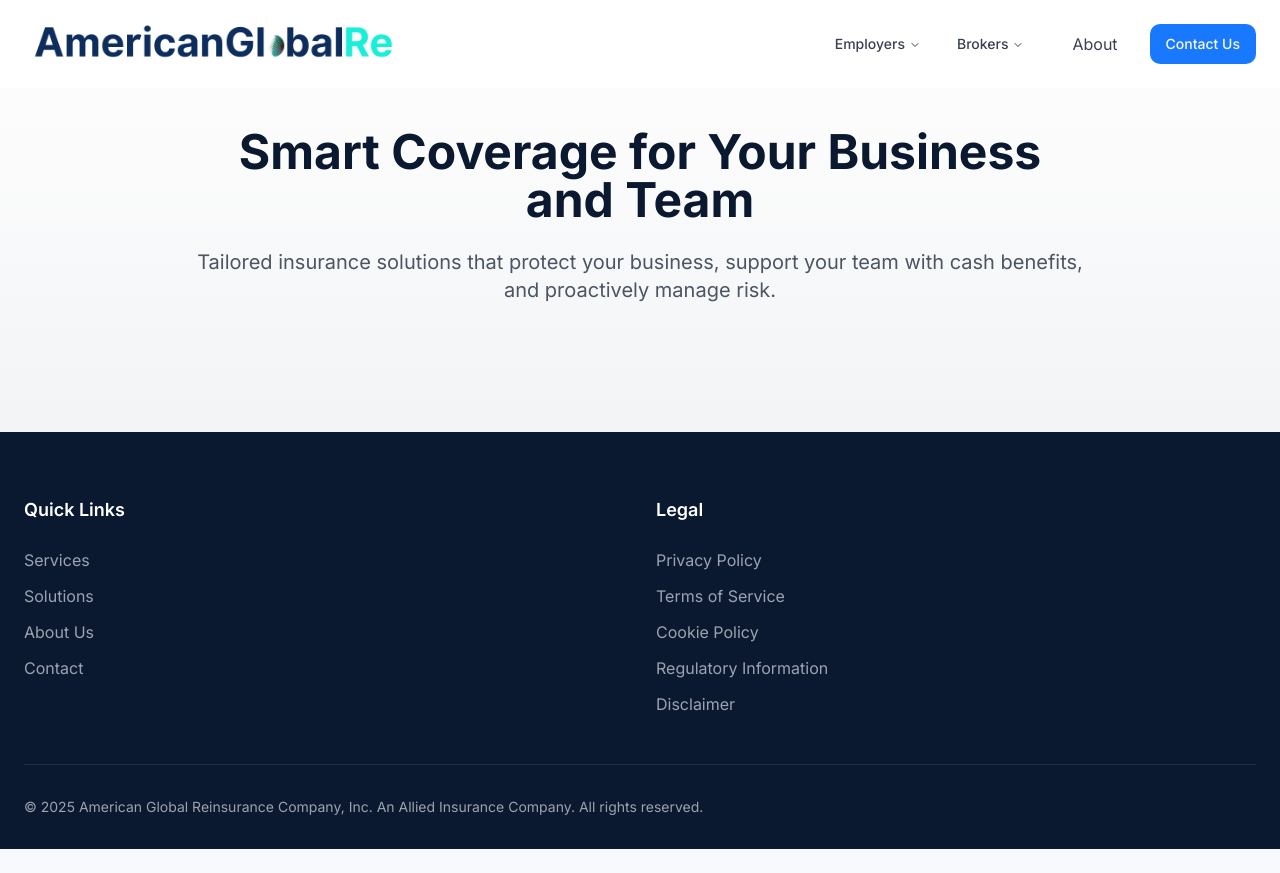
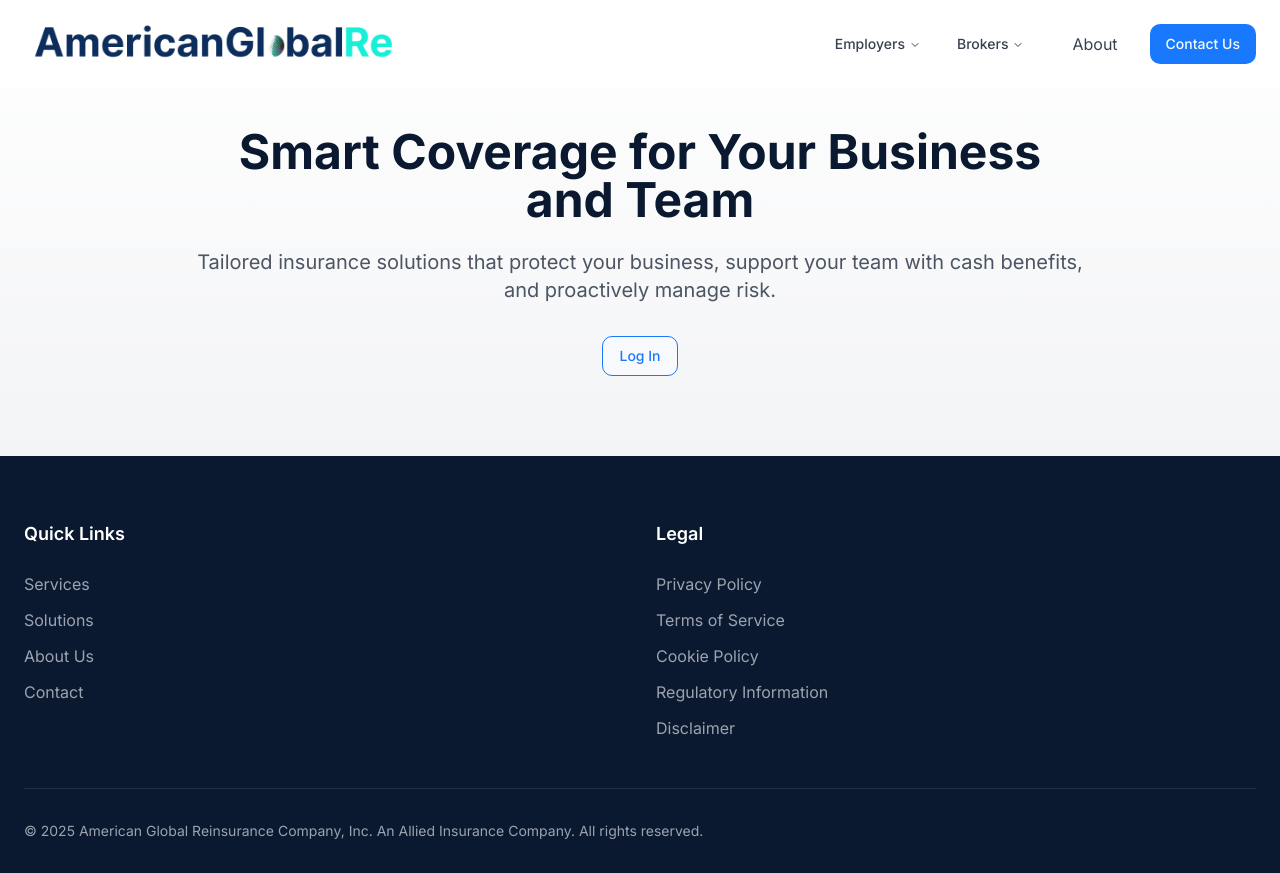
Before and after one commit to youngcitybandit/americanglobalre, a React (Vite) app: page /overview in a window 1280 px wide. Before the commit the page ends 849 px from the top, so only its background shows below. Built offline with nearby package versions, Linux system fonts and the light colour scheme.

Commit message:
Add login button to overview page
Adds a login button to the employer overview landing page.

```diff
--- a/src/pages/Overview.tsx
+++ b/src/pages/Overview.tsx
@@ -2,6 +2,7 @@
 import React from 'react';
 import Navbar from "@/components/Navbar";
 import Footer from "@/components/Footer";
+import { Button } from "@/components/ui/button";
 
 const Overview = () => {
   return (
@@ -11,9 +12,15 @@ const Overview = () => {
         <div className="container mx-auto px-4 md:px-6">
           <div className="max-w-4xl mx-auto text-center">
             <h1 className="text-3xl md:text-5xl font-bold text-agr-dark mb-6">Smart Coverage for Your Business and Team</h1>
-            <p className="text-lg md:text-xl text-gray-600 mb-12">
+            <p className="text-lg md:text-xl text-gray-600 mb-8">
               Tailored insurance solutions that protect your business, support your team with cash benefits, and proactively manage risk.
             </p>
+            <Button
+              variant="outline"
+              className="border-agr-brightBlue text-agr-brightBlue hover:bg-agr-brightBlue hover:text-white transition-colors duration-300"
+            >
+              Log In
+            </Button>
           </div>
         </div>
       </div>
```
